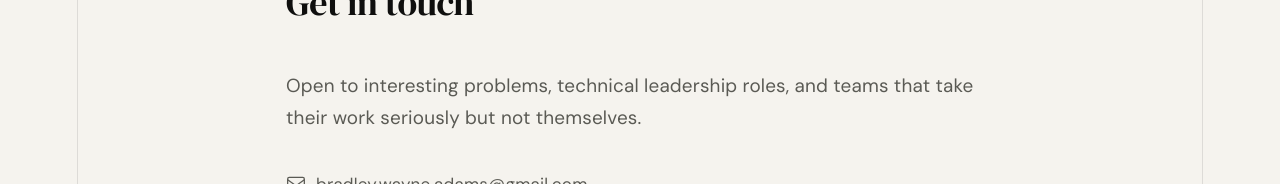
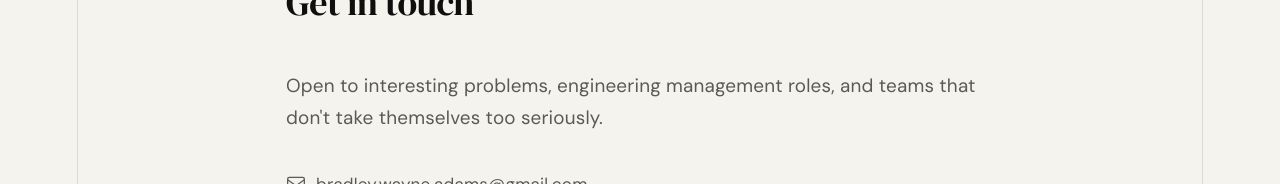
Before and after one commit to bradley-adams/bradley-adams.github.io, a React (Vite) app: page / in a window 1280 px wide. Shown: the part 3002-3186 px from the top of the page. Built offline with nearby package versions, Linux system fonts and the light colour scheme.

Commit message:
update contact

```diff
--- a/src/App.jsx
+++ b/src/App.jsx
@@ -108,7 +108,7 @@ export default function App() {
       <section className="section" id="contact">
         <h2 className="section__title">Get in touch</h2>
         <p className="contact__text">
-          Open to interesting problems, technical leadership roles, and teams that take their work seriously but not themselves.
+          Open to interesting problems, engineering management roles, and teams that don't take themselves too seriously.
         </p>
         <div className="contact__links">
           <a href="mailto:bradley.wayne.adams@gmail.com" className="contact__link">
```
